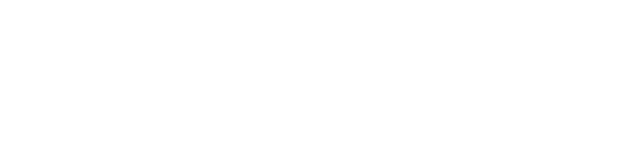
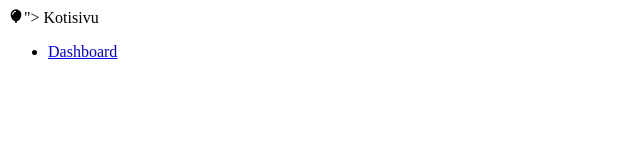
Before and after one commit to BomanC/testisivu, a plain HTML site: page index.html in a window 1280 px wide. Shown: the whole page, without its empty margins (0-640 px from the left). Drawn offline with nearby package versions, Linux system fonts and the light colour scheme.

Commit message:
index.html

```diff
--- a/index.html
+++ b/index.html
@@ -4,17 +4,25 @@
     <meta charset="UTF-8">
     <meta name="viewport" content="width=device-width, initial-scale=1.0">
     <link rel="stylesheet" href="style.css">
+    <link href='https://unpkg.com/boxicons@2.1.4/css/boxicons.min.css' rel='stylesheet'>
     <title>Testi</title>
 </head>
 <body>
     <div class="sidebar">
         <div class="top">
             <div class="logo">
-
+                <i class='bx bxs-balloon'></i>">
+                <span>Kotisivu</span>
             </div>
         </div>
         <div class="user"></div>
-        <ul></ul>
+        <ul>
+            <li>
+                <a href="#">
+                    <span class="nav-item">Dashboard</span>
+                </a>
+            </li>
+        </ul>
     </div>
 
 </body>
```
